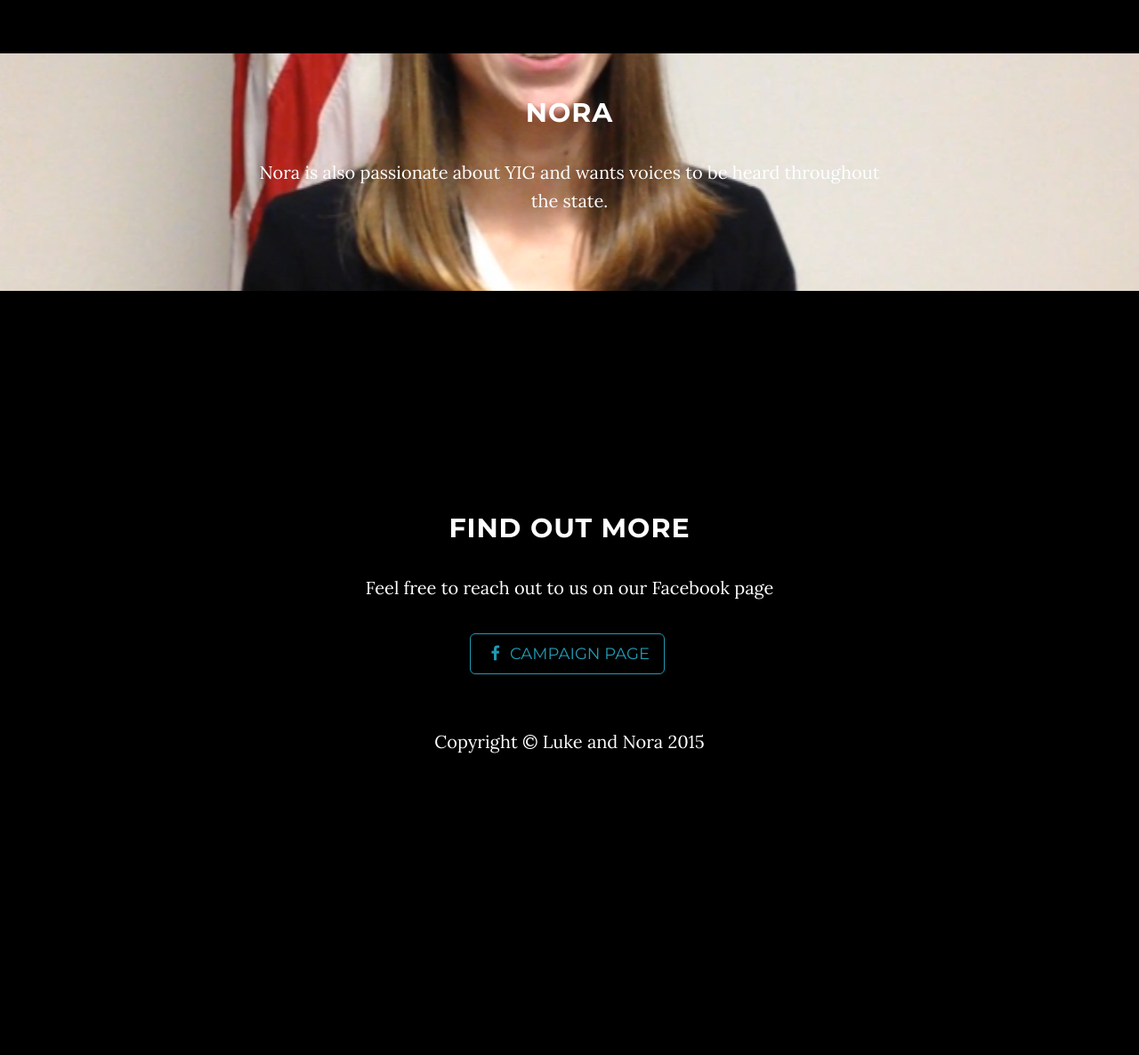
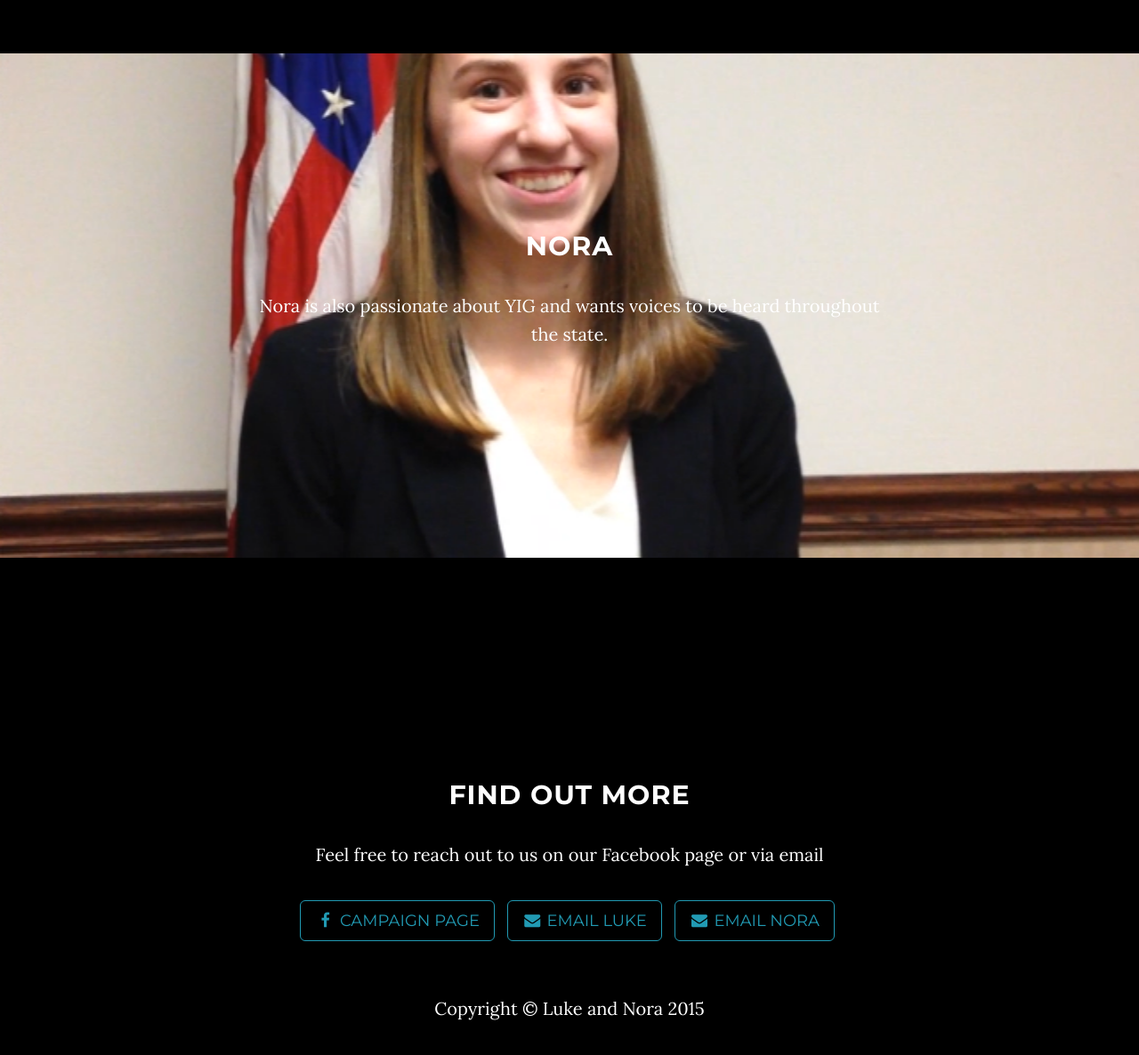
Before and after one commit to nhptacek/nhptacek.github.io, a plain HTML site: page index.html in a window 1280 px wide. Shown: the part 3125-4311 px from the top of the page at 89% size. Before the commit the page ends 4025 px from the top, so only its background shows below. Drawn offline with Linux system fonts and the light colour scheme.

Commit message:
updates with email address

```diff
--- a/css/grayscale.css
+++ b/css/grayscale.css
@@ -255,9 +255,9 @@ a:focus {
 
 .download-section {
     width: 100%;
-    padding: 50px 0;
+    padding: 200px 0;
     color: #fff;
-    background: url(../img/Luke.jpg) no-repeat center center scroll;
+    background: url(../img/Luke.jpg) no-repeat  center scroll;
     background-color: #000;
     -webkit-background-size: cover;
     -moz-background-size: cover;
@@ -267,9 +267,9 @@ a:focus {
 
 .nora-section {
     width: 100%;
-    padding: 50px 0;
+    padding: 200px 0;
     color: #fff;
-    background: url(../img/Nora.png) no-repeat center center scroll;
+    background: url(../img/Nora.png) no-repeat  center scroll;
     background-color: #000;
     -webkit-background-size: cover;
     -moz-background-size: cover;
--- a/index.html
+++ b/index.html
@@ -164,10 +164,16 @@
         <div class="row">
             <div class="col-lg-8 col-lg-offset-2">
                 <h2>Find out more</h2>
-                <p>Feel free to reach out to us on our Facebook page</p>
+                <p>Feel free to reach out to us on our Facebook page or via email</p>
                 <ul class="list-inline banner-social-buttons">
                     <li>
                         <a href="https://www.facebook.com/groups/734455919996371/" class="btn btn-default btn-lg"><i class="fa fa-facebook fa-fw"></i> <span class="network-name">Campaign Page</span></a>
+                    </li>
+                    <li>
+                        <a href="mailto:luke.kokinos@gmail.com" class="btn btn-default btn-lg"><i class="fa fa-envelope fa-fw"></i> <span class="network-name">Email Luke</span></a>
+                    </li>
+                    <li>
+                        <a href="mailto:nora.ptacek@gmail.com" class="btn btn-default btn-lg"><i class="fa fa-envelope fa-fw"></i> <span class="network-name">Email Nora</span></a>
                     </li>
                 </ul>
             </div>
```
